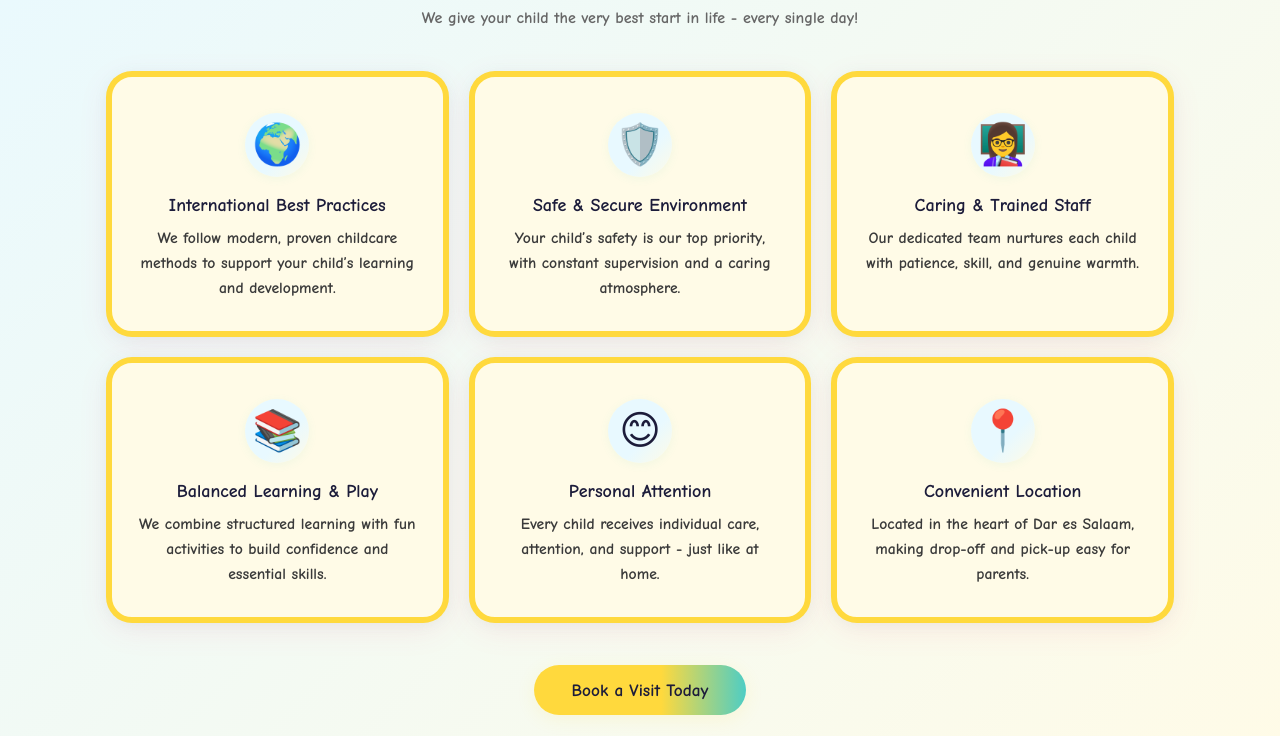
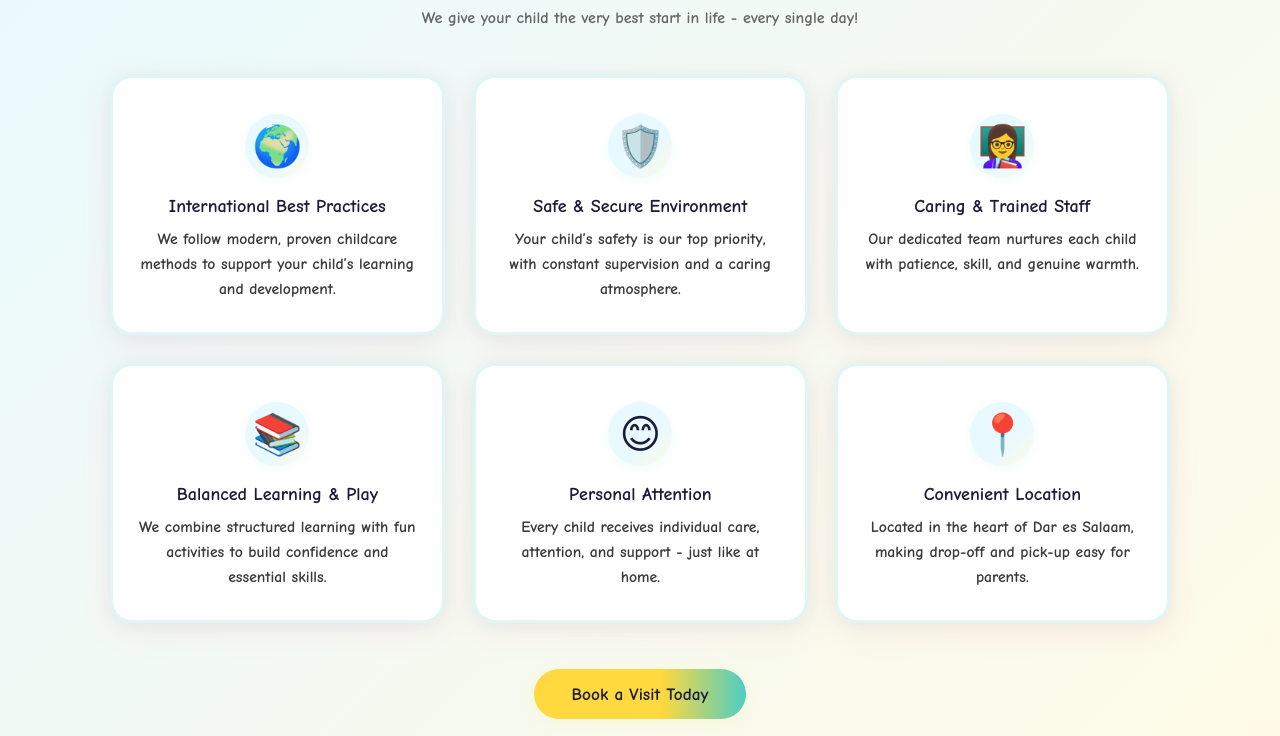
Before and after one commit to Abk47/DallasKidsZone, a plain HTML site: page index.html in a window 1280 px wide. Shown: the part 1264-2000 px from the top of the page. Drawn offline with Linux system fonts and the light colour scheme.

Commit message:
Why Choose Us cards: keep white background, scroll effect with visible colored border and shadow

```diff
--- a/index.html
+++ b/index.html
@@ -23,7 +23,6 @@
     <li><a href="#why">Why Us</a></li>
     <li><a href="#activities">Activities</a></li>
     <li><a href="#gallery">Gallery</a></li>
-    <li><a href="#branches">Branches</a></li>
     <li><a href="#testimonials">Parents Say</a></li>
     <li><a href="#enroll" class="nav-cta">Enroll Now!</a></li>
   </ul>
@@ -36,7 +35,6 @@
   <a href="#why">Why Us</a>
   <a href="#activities">Activities</a>
   <a href="#gallery">Gallery</a>
-  <a href="#branches">Branches</a>
   <a href="#testimonials">Parents Say</a>
   <a href="#enroll" class="mcta">🎒 Enroll Now!</a>
 </div>
@@ -156,9 +154,15 @@
   display: flex;
   flex-direction: column;
   align-items: center;
-  transition: transform 0.18s, box-shadow 0.18s, background 0.18s;
-  border: 2.5px solid rgba(78,205,196,0.08);
+  transition: transform 0.18s, box-shadow 0.18s, background 0.28s, border-color 0.28s;
+  border: 3px solid rgba(78,205,196,0.18);
   cursor: pointer;
+}
+.why-choose__card.active {
+  background: #fffbe7;
+  border-color: #FFD93D;
+  box-shadow: 0 12px 36px rgba(255,217,61,0.13), 0 2px 16px rgba(78,205,196,0.13);
+}
 }
 .why-choose__card:hover {
   transform: translateY(-7px) scale(1.035);
@@ -338,7 +342,7 @@
 <section class="enroll" id="enroll">
   <div class="ebubble">🎒 Ready to Join the Family?</div>
   <h2 class="etitle">Give Your Child the <span style="color:var(--yellow)">Best Start</span> in Life!</h2>
-  <p class="esub">Spaces are limited—contact us today to schedule a visit at our Mlimani City or Kigamboni branch and experience Dallas Kids Zone for yourself.</p>
+  <p class="esub">Spaces are limited - contact us today to schedule a visit at our Mlimani City or Kigamboni branch and experience Dallas Kids Zone for yourself.</p>
   <div class="ebtns">
     <a href="tel:+255655306060" class="btn btn-pink">📞 Call Kigamboni</a>
     <a href="tel:+255717406060" class="btn btn-blue">📞 Call Mlimani City</a>
--- a/src/css/styles.css
+++ b/src/css/styles.css
@@ -66,11 +66,16 @@
   }
 }
 /* Highlight effect for why-choose cards when in view */
-.why-choose__card.card-highlight {
-  box-shadow: 0 0 0 4px #FFD93D, 0 8px 32px rgba(255,77,141,0.13), 0 2px 16px rgba(78,205,196,0.13);
-  border-color: #FFD93D !important;
-  background: #fffbe7;
-  transition: box-shadow 0.4s, background 0.4s, border-color 0.4s;
+.why-choose__card {
+  opacity: 0;
+  transform: translateY(40px) scale(0.96);
+  transition: opacity 0.7s cubic-bezier(.4,0,.2,1), transform 0.7s cubic-bezier(.4,0,.2,1);
+  will-change: opacity, transform;
+}
+.why-choose__card.visible {
+  opacity: 1;
+  transform: translateY(0) scale(1);
+  box-shadow: 0 8px 32px rgba(255,77,141,0.10), 0 2px 16px rgba(78,205,196,0.10);
 }
 * { margin: 0; padding: 0; box-sizing: border-box; }
 :root {
--- a/src/js/main.js
+++ b/src/js/main.js
@@ -1,16 +1,24 @@
 
 document.addEventListener('DOMContentLoaded', function() {
-    // Why Choose Us cards scroll effect
+        // Click effect for Why Choose Us cards
+        document.querySelectorAll('.why-choose__card').forEach(card => {
+          card.addEventListener('click', function() {
+            card.classList.add('active');
+            setTimeout(() => card.classList.remove('active'), 600);
+          });
+        });
+    // Modern scroll effect for Why Choose Us cards
+    const whyCards = document.querySelectorAll('.why-choose__card');
     const cardObs = new IntersectionObserver(entries => {
       entries.forEach((entry, i) => {
         if (entry.isIntersecting) {
-          setTimeout(() => entry.target.classList.add('card-highlight'), i * 100);
+          setTimeout(() => entry.target.classList.add('visible'), i * 120);
         } else {
-          entry.target.classList.remove('card-highlight');
+          entry.target.classList.remove('visible');
         }
       });
-    }, { threshold: 0.2 });
-    document.querySelectorAll('.why-choose__card').forEach(card => cardObs.observe(card));
+    }, { threshold: 0.18 });
+    whyCards.forEach(card => cardObs.observe(card));
   // Scroll reveal
   const obs = new IntersectionObserver(entries => {
     entries.forEach((e, i) => { if (e.isIntersecting) setTimeout(() => e.target.classList.add('vis'), i * 80); });
```
